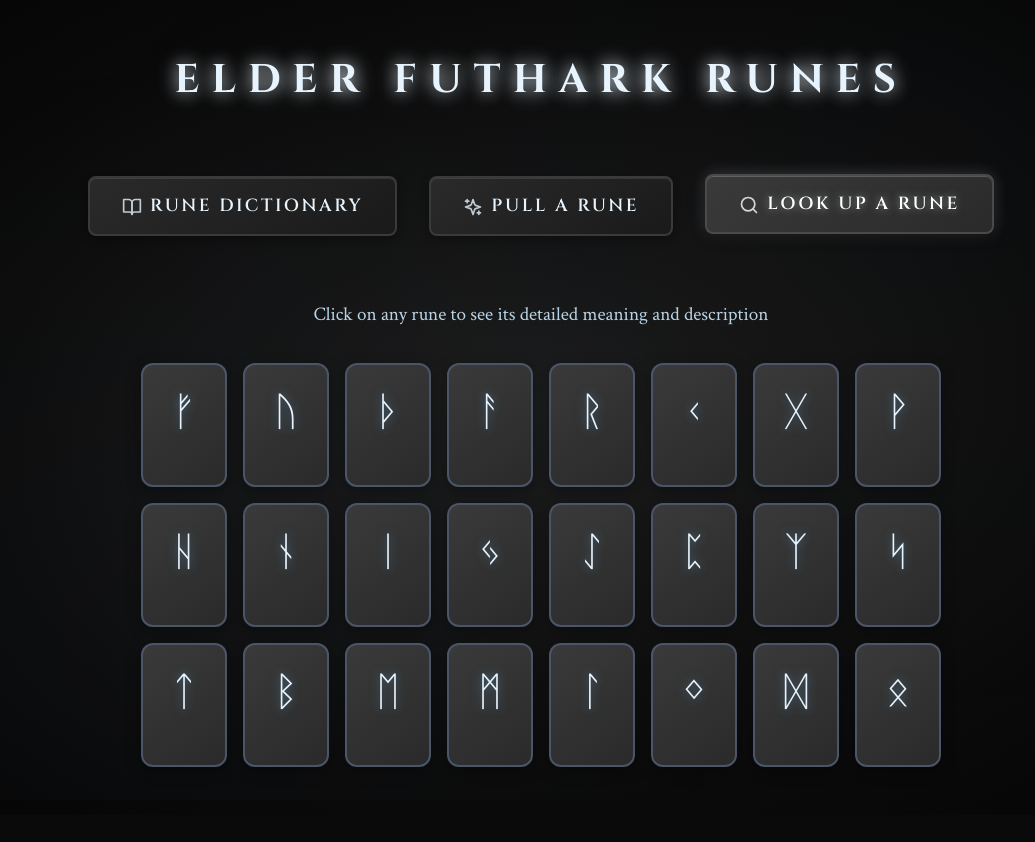
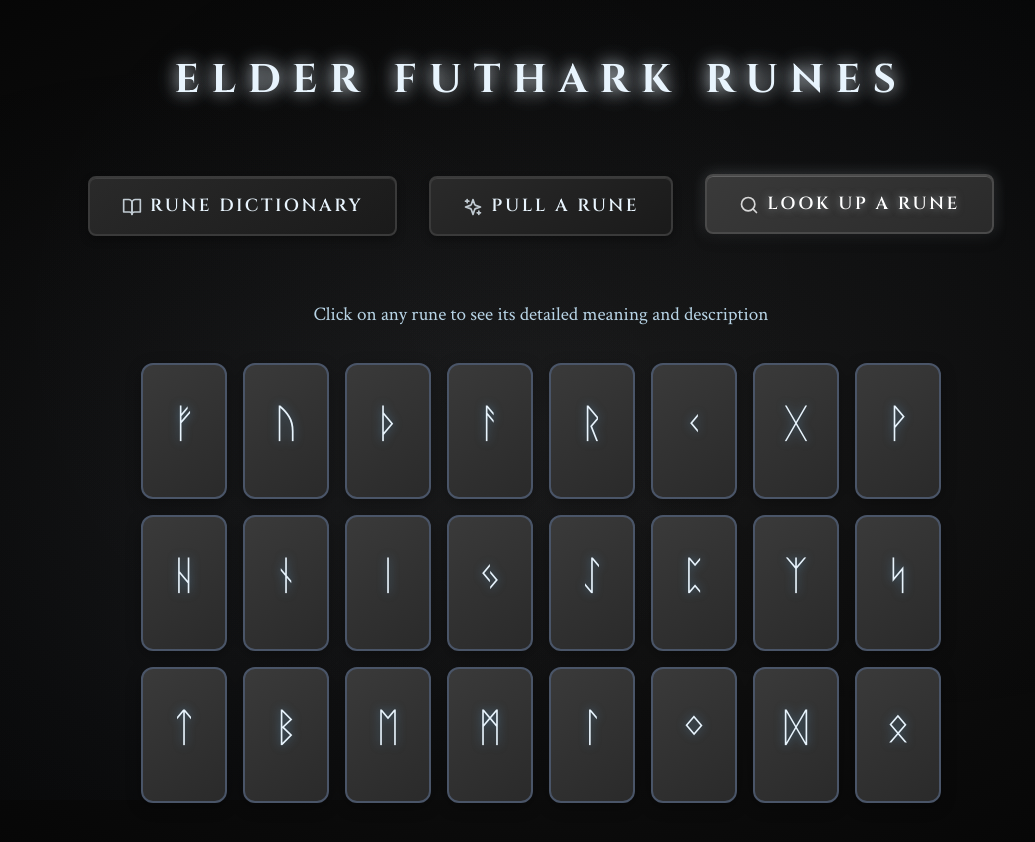
Before and after one commit to katalinkult/runes, a React (Vite) app: page / in a window 1280 px wide. Both pictures are taken after a click on the button "LOOK UP A RUNE". Shown: the top 842 px of the page, without its empty margins (99-1134 px from the left). Before the commit the page ends 815 px from the top, so only its background shows below. Built offline with nearby package versions, Linux system fonts and the light colour scheme.

Commit message:
Rune stones vertical centering fixed.

```diff
--- a/src/App.tsx
+++ b/src/App.tsx
@@ -445,7 +445,8 @@ function App() {
                     <span className="rune-symbol" style={{
                       fontSize: '2.5rem',
                       color: '#e8f4fd',
-                      textShadow: '0 0 10px rgba(99, 179, 237, 0.5)'
+                      textShadow: '0 0 10px rgba(99, 179, 237, 0.5)',
+                      marginTop: '0.75rem'
                     }}>
                       {rune.symbol}
                     </span>
```
